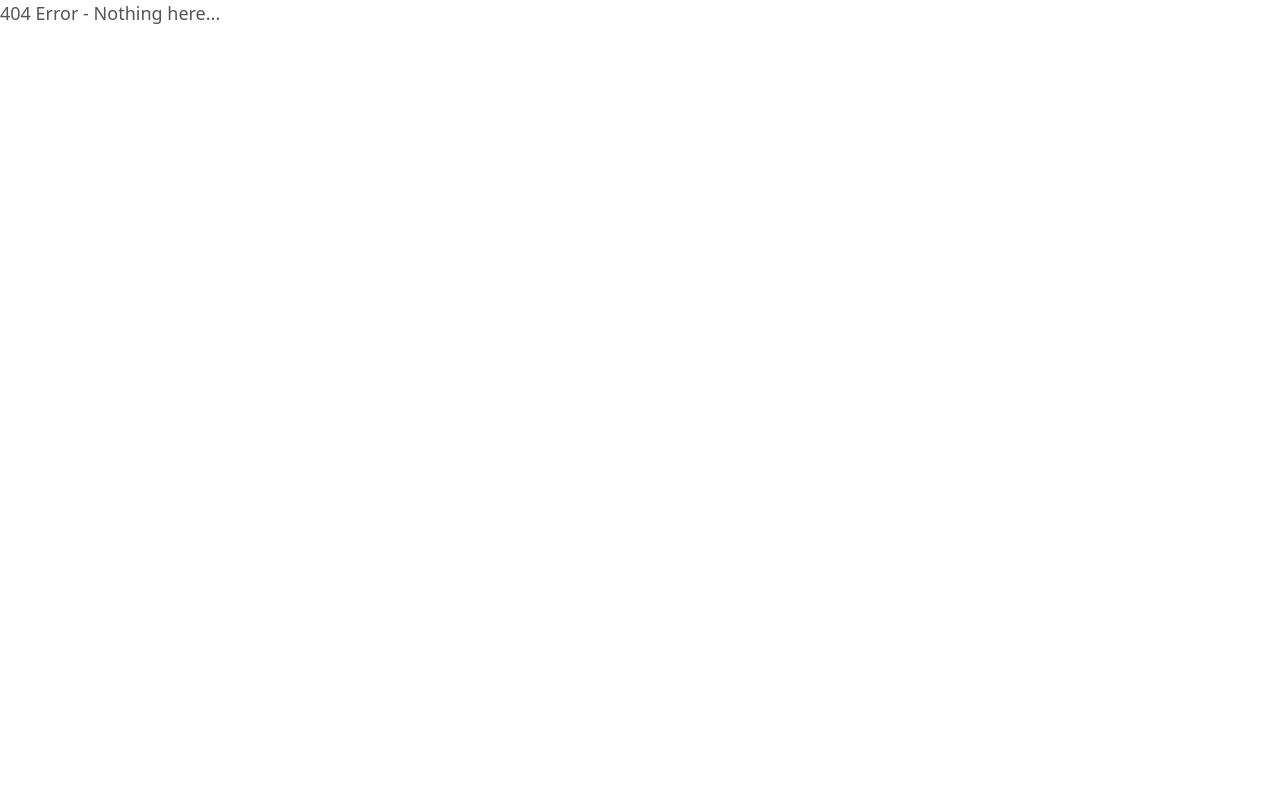
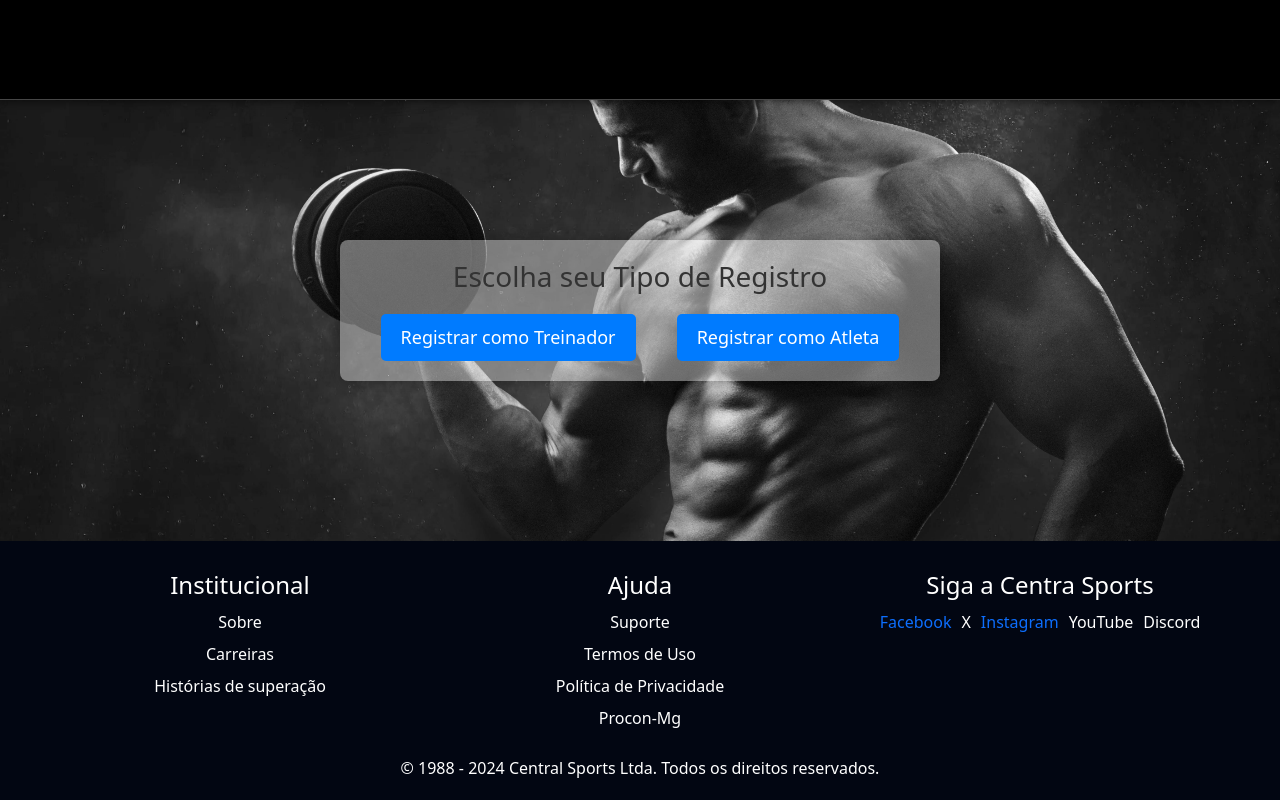
Before and after one commit to FelipeMateus4/Central-Sports, a React (Create React App) app in the folder Implementacao/front-end/: page /SelecaoUsuario in a window 1280 px wide. Before the commit this address had no page. Built offline with nearby package versions, Linux system fonts and the light colour scheme.

Commit message:
feat: SelecaoUsuario

```diff
--- /dev/null
+++ b/Implementacao/front-end/src/Pages/SelecaoUsuario/SelecaoUsuario.css
@@ -0,0 +1,54 @@
+.page-section-selecao {
+    background: url('../../Assets/esporte2.jpg') no-repeat center center;
+    background-size: cover;
+    display: flex;
+    flex-direction: column;
+    align-items: center;
+    justify-content: center;
+    flex: 1;
+    padding: 20px;
+    margin: 0;
+    height: 100vh; /* Garante que a altura ocupe toda a tela */
+}
+
+.selecao-container {
+    background-color: #f4f4f467;
+    padding: 20px;
+    border-radius: 8px;
+    box-shadow: 0 0 15px rgba(0, 0, 0, 0.3);
+    max-width: 600px;
+    width: 100%;
+    text-align: center;
+    margin-bottom: 20px;
+}
+
+.selecao-title {
+    font-size: 28px;
+    margin-bottom: 20px;
+    color: #333;
+    text-align: center;
+}
+
+.selecao-buttons {
+    display: flex;
+    justify-content: space-around;
+}
+
+.selecao-link {
+    text-decoration: none;
+}
+
+.selecao-button {
+    background-color: #007bff;
+    color: white;
+    border: none;
+    padding: 10px 20px;
+    border-radius: 5px;
+    cursor: pointer;
+    font-size: 18px;
+    transition: background-color 0.3s;
+}
+
+.selecao-button:hover {
+    background-color: #0056b3;
+}
--- /dev/null
+++ b/Implementacao/front-end/src/Pages/SelecaoUsuario/SelecaoUsuario.js
@@ -0,0 +1,23 @@
+import React from 'react';
+import { Link } from 'react-router-dom';
+import './SelecaoUsuario.css';
+
+const SelecaoUsuario = () => {
+    return (
+        <div className="page-section-selecao">
+            <div className="selecao-container">
+                <h1 className="selecao-title">Escolha seu Tipo de Registro</h1>
+                <div className="selecao-buttons">
+                    <Link to="/treinador/register" className="selecao-link">
+                        <button className="selecao-button">Registrar como Treinador</button>
+                    </Link>
+                    <Link to="/atleta/register" className="selecao-link">
+                        <button className="selecao-button">Registrar como Atleta</button>
+                    </Link>
+                </div>
+            </div>
+        </div>
+    );
+};
+
+export default SelecaoUsuario;
--- a/Implementacao/front-end/src/Routes/Routes.js
+++ b/Implementacao/front-end/src/Routes/Routes.js
@@ -9,6 +9,7 @@ import EditTorneio from '../Pages/EditTorneio/EditTorneio';
 import ProtectedRoute from './ProtectedRoute';
 import DeletarTorneio from '../Pages/DeletarTorneio/DeletarTorneio';
 import Authenticate from '../Pages/Authenticate/Authenticate';
+import SelecaoUsuario from '../Pages/SelecaoUsuario/SelecaoUsuario';
 
 export const router = createBrowserRouter([
     {
@@ -65,6 +66,10 @@ export const router = createBrowserRouter([
                     </ProtectedRoute>
                 ),
             },
+            {
+                path: 'SelecaoUsuario',
+                element: <SelecaoUsuario />,
+            },
         ],
     },
     {
```
